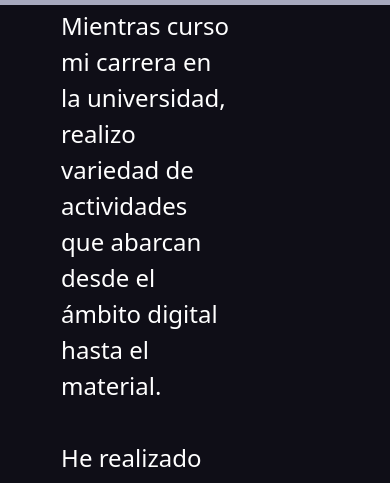
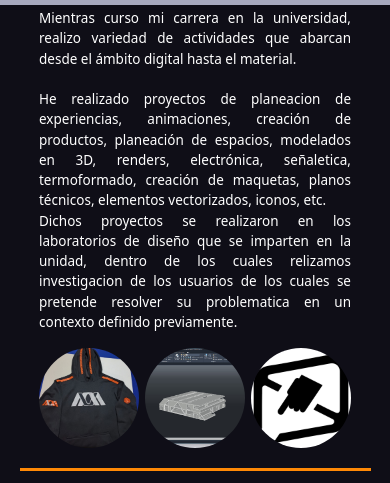
Before and after one commit to vicknc/Portafolio-de-Trabajo-Victor, a website: page Proyectos.html in a window 390 px wide. Shown: the part 64-547 px from the top of the page. Drawn offline with nearby package versions, Linux system fonts and the light colour scheme; a web font is replaced by a local one.

Commit message:
cambio en la tipografia de el apartado de herramientas

```diff
--- a/Proyectos.html
+++ b/Proyectos.html
@@ -72,20 +72,23 @@
     <br>
     <br>
     <div class="container1">
-      <div class="DESC">
-        <p class="descripciones" id="proyectos">Mientras curso mi carrera en la universidad, realizo variedad de actividades que abarcan desde el ámbito digital hasta el material.
+      <div class="desc">
+          <p class="descripciones" id="proyectos">Mientras curso mi carrera en la universidad, realizo variedad de actividades que abarcan desde el ámbito digital hasta el material.
           <br>
           <br>
           He realizado proyectos de planeacion de experiencias, animaciones, creación de productos, planeación de espacios, modelados en 3D, renders, electrónica, señaletica, termoformado, creación de maquetas, planos técnicos, elementos vectorizados, iconos, etc.
+          <br>
+          Dichos proyectos se realizaron en los laboratorios de diseño que se imparten en la unidad, dentro de los cuales relizamos investigacion de los usuarios de los cuales se pretende resolver su problematica en un contexto definido previamente.</p>
 
-          Dichos proyectos se realizaron en los laboratorios de diseño que se imparten en la unidad, dentro de los cuales relizamos investigacion de los usuarios de los cuales se pretende resolver su problematica en un contexto definido previamente.</p>
       </div>
         <div class="imgP">
+          <div class="imgPro">
           <img class="imgProyectos1" width="200" alt="sudadera uam" src="src/imagenes/sudadera%20uam%20negro.jpg" />
           <br>
           <img class="imgProyectos1" width="200" alt="render museo lepe" src="src/imagenes/render%20museo%20lepe%20acad.jpg" />
           <br>
           <img class="imgProyectos1" width="200" alt="icono no tocar" src="src/imagenes/icono%20museo%20lepe%7D.png" />
+        </div>
         </div>
     </div>
       <!-- TERMINA PAGINA DE PROYECTOS -->
--- a/proyectos.css
+++ b/proyectos.css
@@ -254,7 +254,41 @@ div.DESC {
     justify-content: baseline;
   }
 
+  .container1 {
+    width: 100%;
+    display: flex;
+    flex-direction: column;
+  }
 
 
 
+  .desc {
+    display: flex;
+    width: 80%;
+    font-size: 9px;
+    align-items: center;
+    justify-content: center;
+    text-align: justify;
   }
+
+  .imgP{
+    display: flex;
+    align-items: center;
+    width: 100%;
+  }
+
+  .imgPro {
+    width: 80%;
+    height: auto;
+    display: flex;
+    flex-direction: row;
+    justify-content: space-between;
+  }
+
+  img.imgProyectos1 {
+    width: 100px;
+    height: 100px;
+    border-radius: 100vw;
+    object-fit: cover;
+  }
+}
```
Lines whose indentation alone changed are shown as unchanged.
